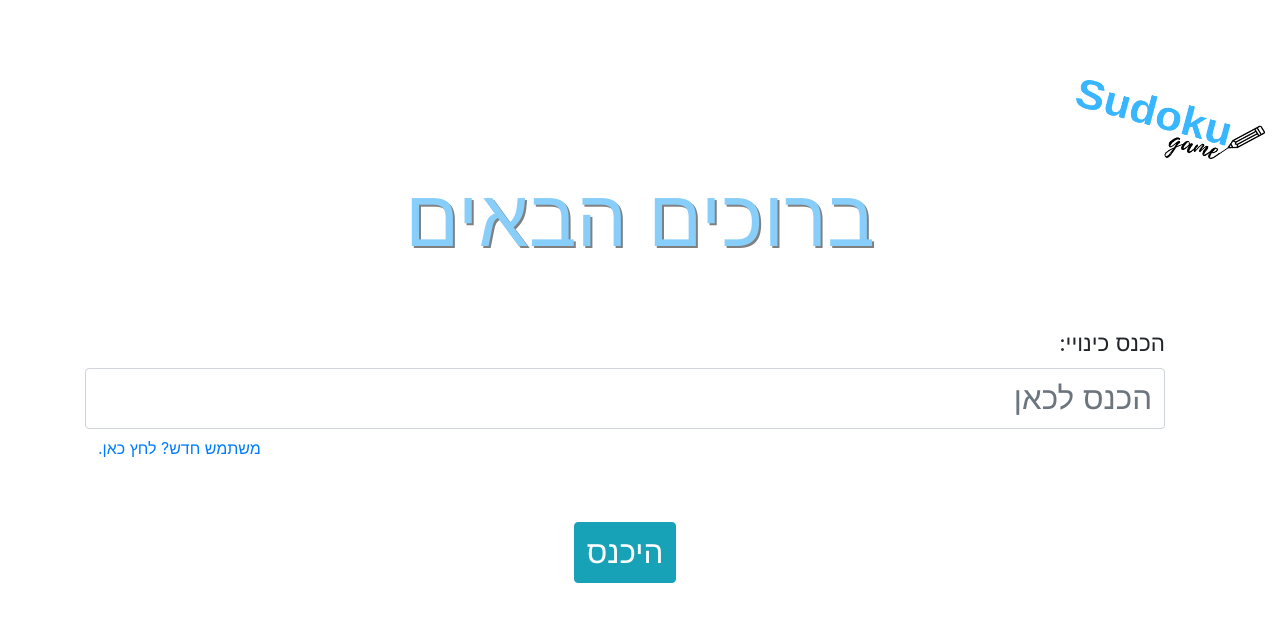
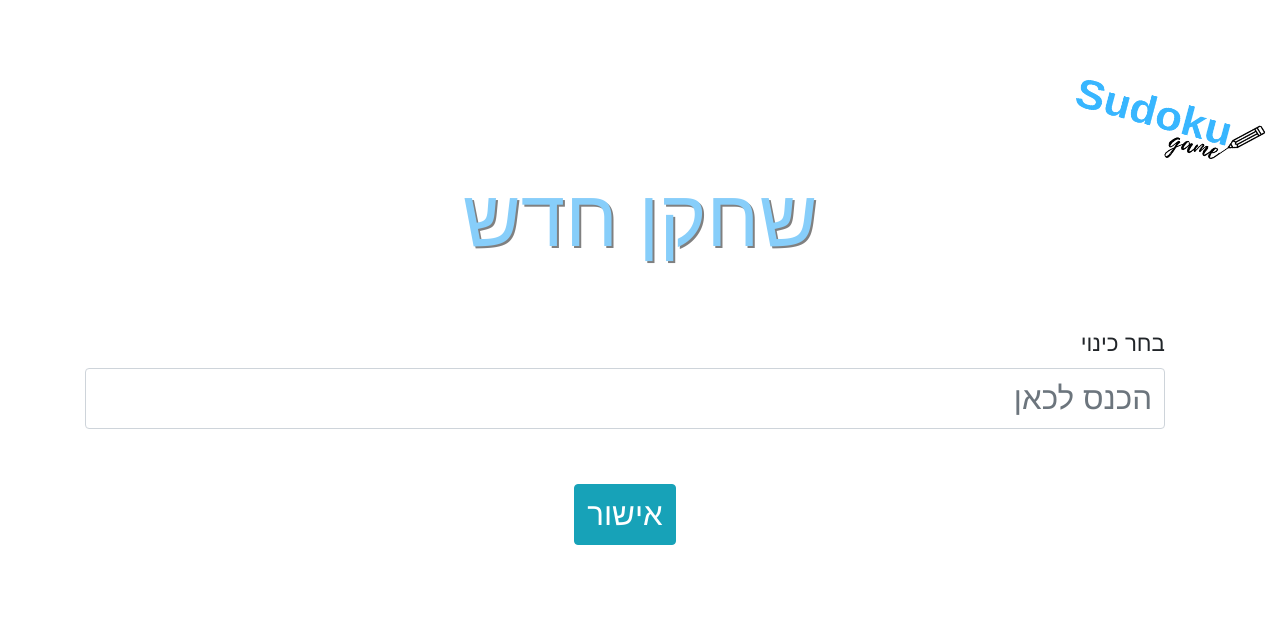
Before and after one commit to michalbn/Sudoku-Game, an Angular app in the folder my-sudoku-app/: page / in a window 1280 px wide. Shown: the top 622 px of the page. Built offline with nearby package versions, Linux system fonts and the light colour scheme.

Commit message:
html+css of new-user-page

```diff
--- a/my-sudoku-app/src/app/app.component.html
+++ b/my-sudoku-app/src/app/app.component.html
@@ -1,2 +1,3 @@
 
-<app-weclome-page></app-weclome-page>
+<!--<app-weclome-page></app-weclome-page>-->
+<app-new-user-page></app-new-user-page>
--- a/my-sudoku-app/src/app/weclome-page/new-user-page/new-user-page.component.css
+++ b/my-sudoku-app/src/app/weclome-page/new-user-page/new-user-page.component.css
@@ -0,0 +1,52 @@
+
+
+h1
+{
+    vertical-align: middle;
+    text-align: center;
+    margin-top: 15%;
+    font-family: "Segoe UI","Helvetica Neue",Arial,sans-serif,"Apple Color Emoji","Segoe UI Emoji","Segoe UI Symbol";
+	font-size : 500%;
+    text-shadow: 2px 2px gray;
+    color: #87CEFA;
+}
+
+.logoimg{
+    width: 20%;
+    height: 30%;
+    -ms-transform: rotate(30deg); /* IE 9 */
+    -webkit-transform: rotate(20deg); /* Safari 3-8 */
+    transform: rotate(15deg);
+   position: absolute;
+   /* left: 0; bottom: 0;*/
+    top: 0px;
+    right: 0px;
+   /* position: relative;*/
+}
+
+.form-group label
+{
+    float: right;
+}
+
+::-webkit-input-placeholder { text-align:right; }
+
+.form-group
+{
+    margin-top: 5%;
+    margin-right: 30px;
+    font-size: 140%
+}
+
+.pos
+{
+    display: flex;
+    justify-content: center;
+    vertical-align: middle;
+    text-align: center;
+}
+
+.size
+{
+    font-size: 140%
+}
--- a/my-sudoku-app/src/app/weclome-page/new-user-page/new-user-page.component.html
+++ b/my-sudoku-app/src/app/weclome-page/new-user-page/new-user-page.component.html
@@ -1,3 +1,30 @@
-<p>
-  new-user-page works!
-</p>
+<!DOCTYPE html>
+<html dir="rtl" lang="he">
+  <head>
+      <meta charses="utf-8">
+  </head>
+  <body>
+      <div class="container">
+          <div class="row">
+              <div class="col-sm-12">
+                    <h1>שחקן חדש</h1>
+              </div>
+          </div>
+      </div>
+      <div class="container">
+          <form>
+            <div class="form-group size">
+              <label>בחר כינוי</label>
+              <input type="text" placeholder="הכנס לכאן" class="form-control size" id="nickName">
+            </div>
+            <div class="form-group pos">
+                <button type="button" class="btn btn-info size">אישור</button>
+                </div>
+          </form>
+        </div>
+
+      <div class="logopart">
+          <img class=logoimg src="assets\Sudoku.png"/>
+      </div>
+  </body>
+</html>
```
